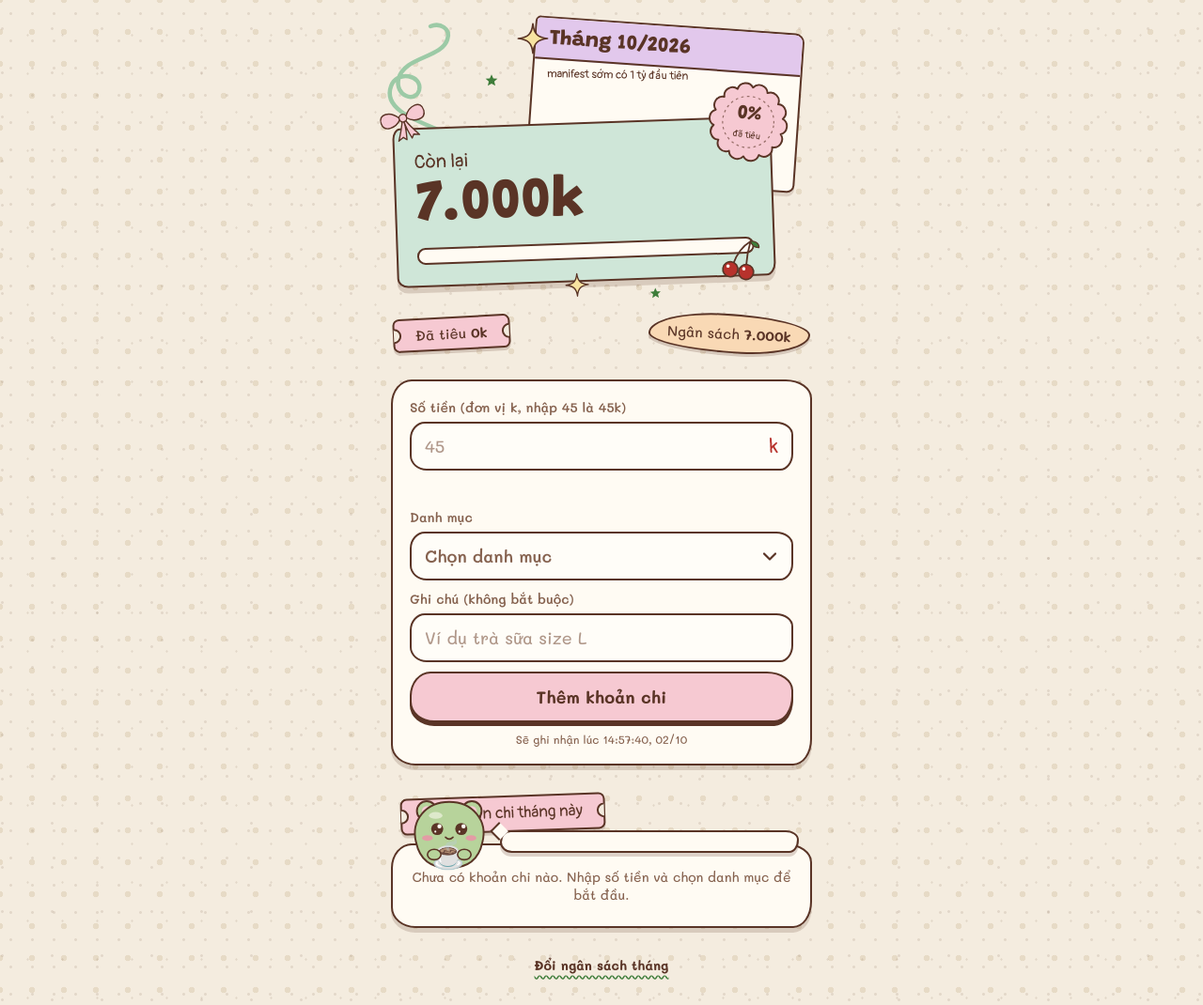
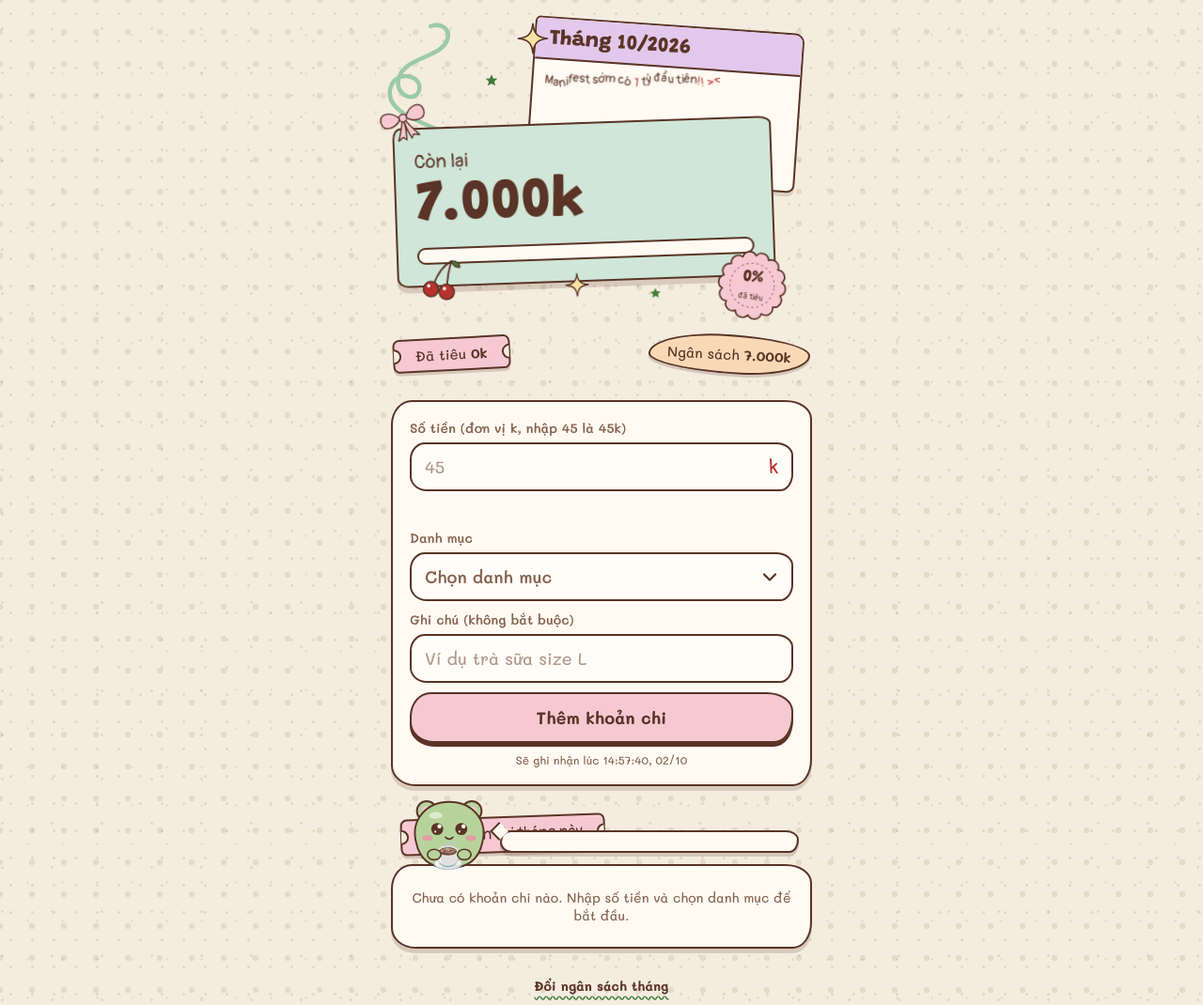
Before and after one commit to ctht1412/mottyloikhuan, a plain HTML site: page index.html in a window 1280 px wide. Shown: the top 1070 px of the page at 94% size. Drawn offline with Linux system fonts and the light colour scheme; a web font is replaced by a local one.

Commit message:
Add files via upload

```diff
--- a/index.html
+++ b/index.html
@@ -88,7 +88,11 @@ main{max-width:480px;margin:0 auto;padding:18px 16px 48px;overflow-x:clip}
   background:var(--lilac);border-bottom:2px solid var(--pen);padding:10px 14px 8px;
   font-family:var(--f-fun);font-weight:800;font-size:22px;color:var(--pen);line-height:1.1;
 }
-.back-sub{margin:8px 14px 0;font-family:var(--f-disp);font-size:12px;color:var(--pen);transform:rotate(-3deg);transform-origin:left}
+.back-sub{margin:10px 12px 0;line-height:1.9;font-family:var(--f-disp);font-size:13px;color:var(--pen);transform:rotate(-4deg);transform-origin:left}
+.back-sub .ch{display:inline-block;transform:translateY(var(--y)) rotate(var(--r));animation:wiggle 2.6s ease-in-out infinite;animation-delay:var(--d)}
+.back-sub .ch.pop{color:var(--cherry);font-weight:400}
+@keyframes wiggle{50%{transform:translateY(calc(var(--y) * -1)) rotate(calc(var(--r) * -1))}}
+@media (prefers-reduced-motion:reduce){.back-sub .ch{animation:none}}
 .main-card{
   position:relative;z-index:2;margin:112px 0 0 1%;width:90%;transform:rotate(-2deg);
   background:var(--mint);color:var(--pen);border:2px solid var(--pen);
@@ -109,20 +113,20 @@ main{max-width:480px;margin:0 auto;padding:18px 16px 48px;overflow-x:clip}
 .hero.over .fill{background:repeating-linear-gradient(90deg,#F6C9D2 0 6px,#FFFBF3 6px 12px);border-color:var(--cream)}
 
 .seal{
-  position:absolute;z-index:3;right:-22px;top:-40px;width:88px;height:88px;transform:rotate(10deg);
+  position:absolute;z-index:3;right:-14px;bottom:-50px;width:76px;height:76px;transform:rotate(10deg);
   display:grid;place-items:center;text-align:center;color:var(--pen);
 }
 .seal svg{position:absolute;inset:0;width:100%;height:100%}
 .seal-txt{position:relative;line-height:1}
-.seal-txt b{display:block;font-family:var(--f-fun);font-size:21px;font-weight:800}
-.seal-txt span{font-family:var(--f-disp);font-size:10px}
+.seal-txt b{display:block;font-family:var(--f-fun);font-size:18px;font-weight:800}
+.seal-txt span{font-family:var(--f-disp);font-size:9px}
 
 .doodle{position:absolute;pointer-events:none;overflow:visible}
 .d-swirl{left:-10px;top:4px;width:86px;height:120px;z-index:1}
 .d-spark1{left:30%;top:6px;width:34px;height:34px;z-index:1}
 .d-star1{left:22%;top:60px;width:16px;height:16px}
 .d-bow{left:-18px;top:-30px;width:58px;height:42px;z-index:4;transform:rotate(-16deg)}
-.d-cherry{right:4%;bottom:-6px;width:40px;height:46px;z-index:3;transform:rotate(12deg)}
+.d-cherry{left:6%;bottom:-16px;width:40px;height:46px;z-index:3;transform:rotate(12deg)}
 .d-spark2{left:44%;bottom:-18px;width:26px;height:26px;z-index:3}
 .d-star2{right:30%;bottom:-24px;width:14px;height:14px;z-index:3}
 
@@ -138,7 +142,7 @@ main{max-width:480px;margin:0 auto;padding:18px 16px 48px;overflow-x:clip}
 }
 .ticket::before,h2::before{left:-9px;clip-path:inset(0 0 0 50%)}
 .ticket::after,h2::after{right:-9px;clip-path:inset(0 50% 0 0)}
-.stats{display:flex;justify-content:space-between;align-items:center;gap:12px;margin:34px 2px 0;font-size:15px}
+.stats{display:flex;justify-content:space-between;align-items:center;gap:12px;margin:56px 2px 0;font-size:15px}
 .stats b{font-weight:800}
 .ticket{transform:rotate(-3deg)}
 .cloud{
@@ -286,7 +290,7 @@ li:last-child{border-bottom:0}
   <section class="hero" id="hero">
     <div class="back" aria-hidden="false">
       <div class="back-head" id="month"></div>
-      <p class="back-sub">manifest sớm có 1 tỷ đầu tiên</p>
+      <p class="back-sub">Manifest sớm có 1 tỷ đầu tiên!! &gt;&lt;</p>
     </div>
     <svg class="doodle d-swirl" viewBox="0 0 86 120" aria-hidden="true"><path d="M60 116 C30 104 2 92 10 70 C16 52 44 58 40 74 C36 88 14 80 18 62 C24 38 64 40 70 20 C74 8 62 2 52 6" fill="none" style="stroke:var(--ribbon)" stroke-width="4.5" stroke-linecap="round"/></svg>
     <svg class="doodle d-spark1" aria-hidden="true"><use href="#d-spark"/></svg>
@@ -668,6 +672,28 @@ li:last-child{border-bottom:0}
     if (n > 0){ budget = n*1000; write(BKEY, String(budget)); $("budgetEditor").classList.remove("show"); render(); }
   });
 
+
+  // Chữ manifest uốn lượn: mỗi ký tự lệch lên xuống và nghiêng một chút
+  (function(){
+    var el = document.querySelector(".back-sub");
+    if (!el) return;
+    var text = el.textContent;
+    el.setAttribute("aria-label", text);
+    el.textContent = "";
+    var i = 0;
+    Array.from(text).forEach(function(ch){
+      if (ch === " "){ el.appendChild(document.createTextNode(" ")); return; }
+      var sp = document.createElement("span");
+      sp.className = "ch" + ("!><1".indexOf(ch) > -1 ? " pop" : "");
+      sp.setAttribute("aria-hidden", "true");
+      sp.textContent = ch;
+      sp.style.setProperty("--y", (Math.sin(i * 0.85) * 3.2).toFixed(1) + "px");
+      sp.style.setProperty("--r", (Math.sin(i * 1.7 + 1) * 9).toFixed(1) + "deg");
+      sp.style.setProperty("--d", (i * -0.11).toFixed(2) + "s");
+      el.appendChild(sp);
+      i++;
+    });
+  })();
   syncCat();
   render();
 })();
```
